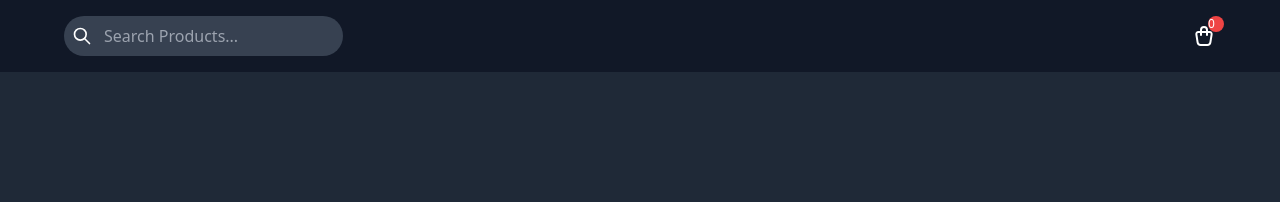
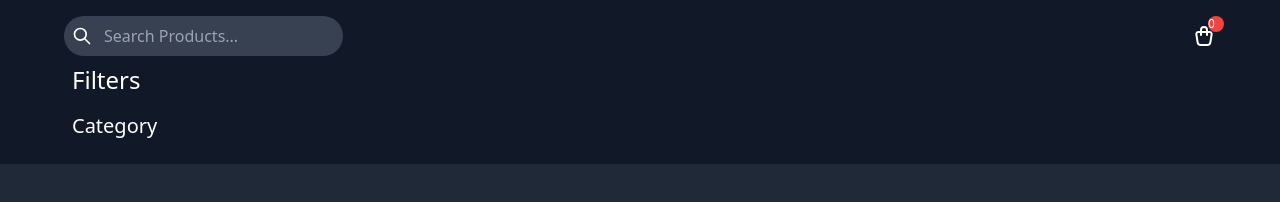
Before and after one commit to DeenoDev/Product-Filtering-UI, a plain HTML site: page index.html in a window 1280 px wide. Drawn offline with nearby package versions, Linux system fonts and the light colour scheme.

Commit message:
Added Filters and Category headings.

```diff
--- a/index.html
+++ b/index.html
@@ -59,7 +59,12 @@
 
 
         </div>
-        <main class="flex flex-col md:flex-row mx-auto container max-w-6xl"></main>
+        <main class="flex flex-col md:flex-row mx-auto container max-w-6xl">
+          <div class="space-y-4 p-2 w-full max-w-[10rem]">
+            <h2 class="text-2xl">Filters</h2>
+            <h3 class="text-xl">Category</h3>
+          </div>
+        </main>
 
     </nav>
 
```
